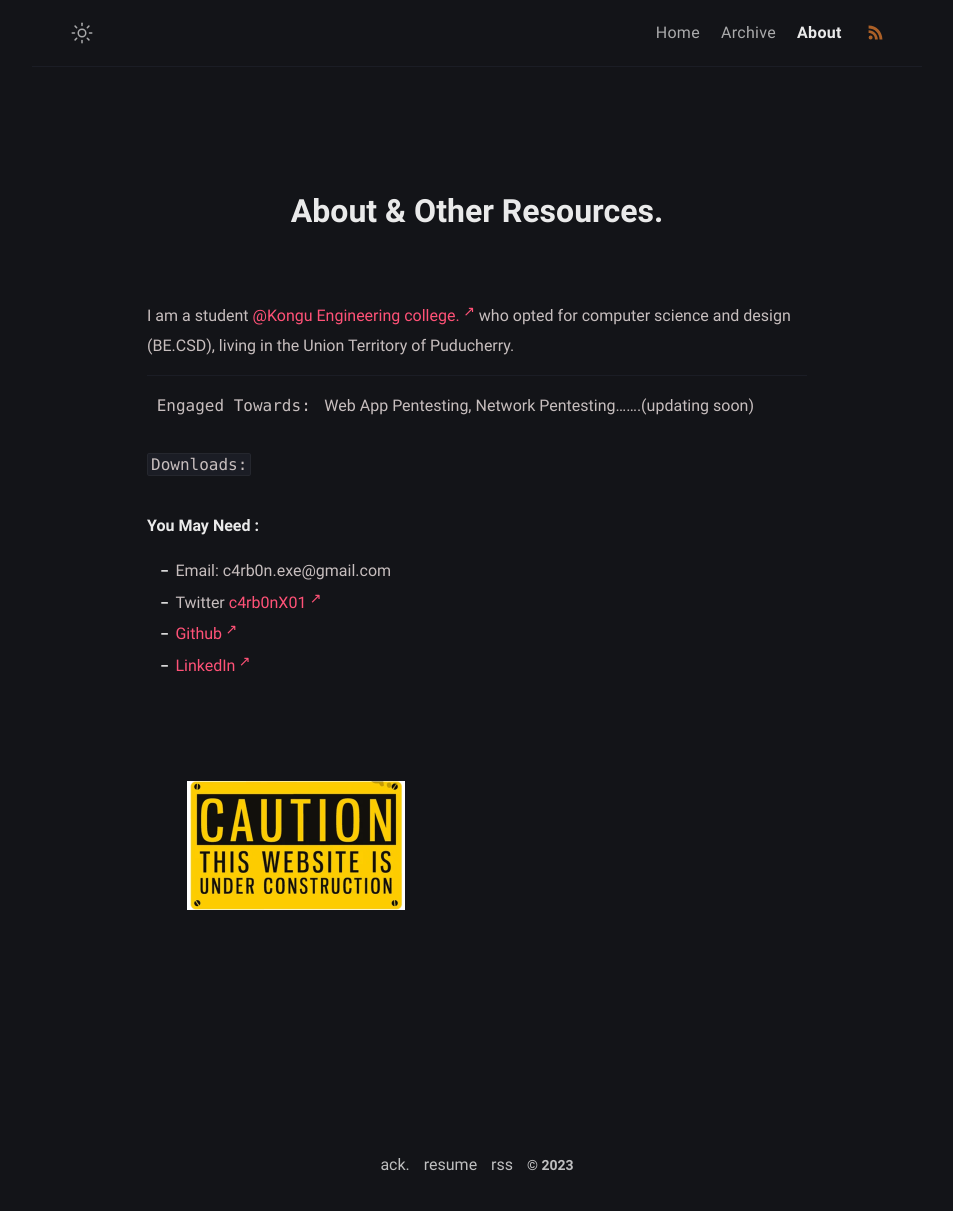
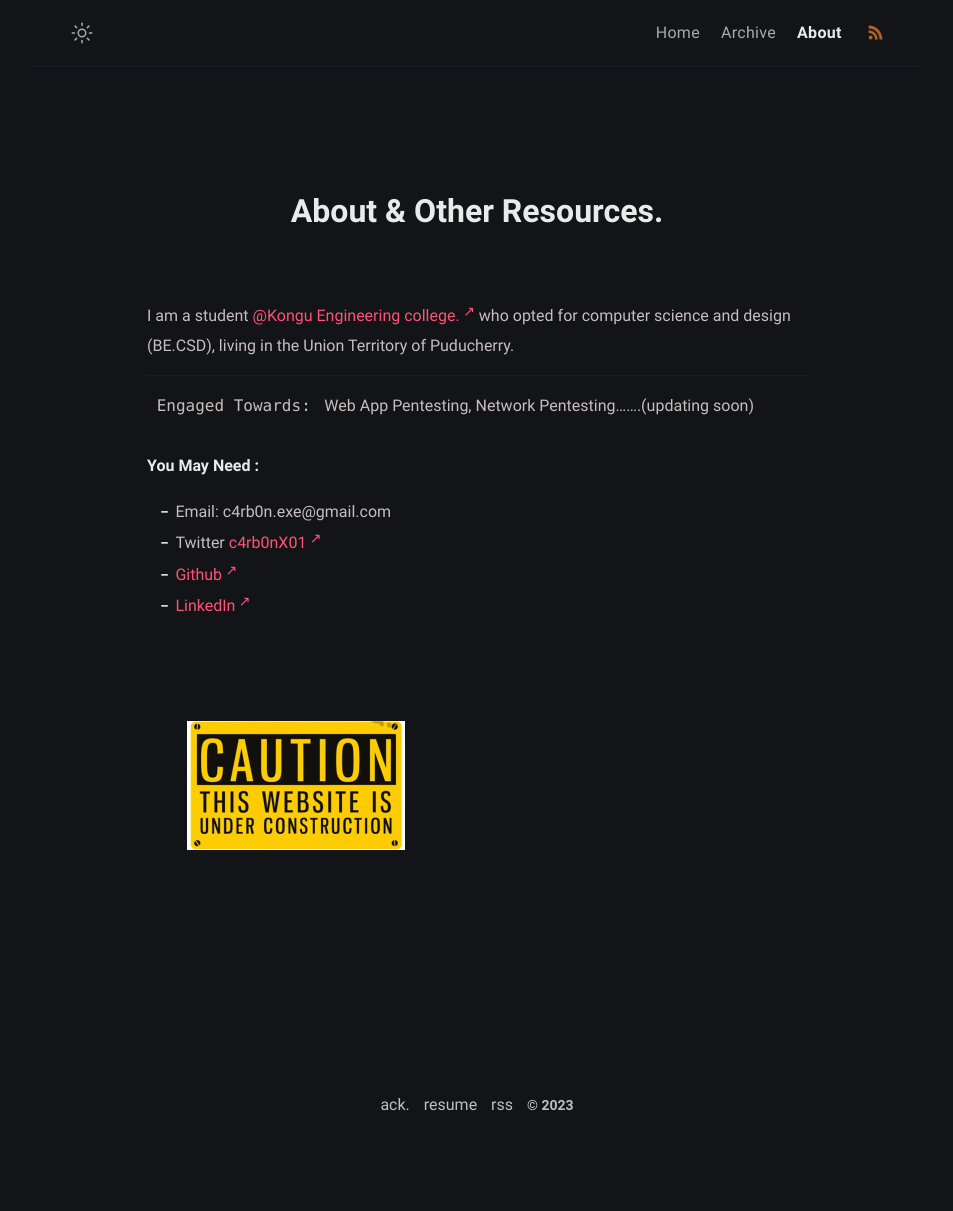
Before and after one commit to c4rb0nX01/c4rb0n.github.io, a Jekyll site: the page built from about.md, in a window 1280 px wide. Shown: the whole page, without its empty margins (163-1116 px from the left). Built offline with Jekyll 4.4.1, drawn with Linux system fonts in a browser that asks for light colours; after the commit the page ends 1152 px from its top, so only the background shows below that.

Commit message:
Update about.md

```diff
--- a/about.md
+++ b/about.md
@@ -11,15 +11,12 @@ I am a student <a href="https://kongu.ac.in/" target="_blank" rel="noopener">@Ko
 <code> Engaged Towards: </code>
 Web App Pentesting, Network Pentesting.......(updating soon)
 
-``Downloads:``
-
-
 
 **You May Need :**
 
 - Email: c4rb0n.exe@gmail.com
 - Twitter <a href="https://twitter.com/c4rb0nX01" target="_blank" rel="noopener">c4rb0nX01</a>
-- <a href="https://github.com/c4rb0nX01/" target="_blank" rel="noopener">Github</a>
+- <a href="https://github.com/c4rb0nX1/" target="_blank" rel="noopener">Github</a>
 - <a href="https://www.linkedin.com/in/niranchan-d-a900b2225/" target="_blank" rel="noopener">LinkedIn</a>
 
 <img src="/assets/img/unknown.png" alt="unkown logo" style="height: 300px; width:300px;"/>
```
Also changed, not shown: other parts of about.md (+1 -1 lines).
